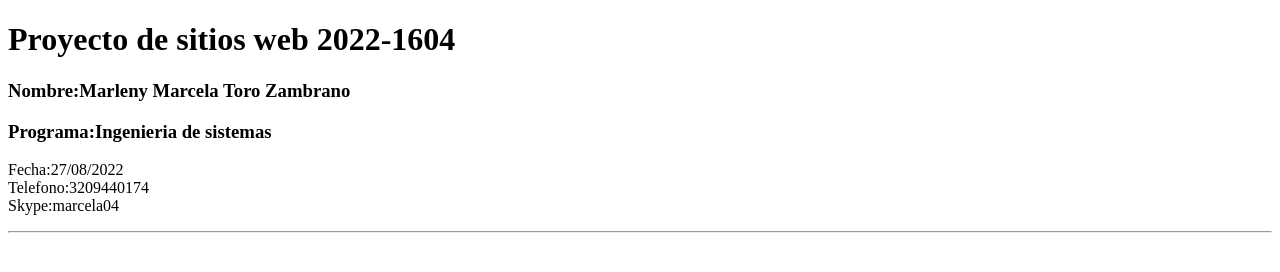
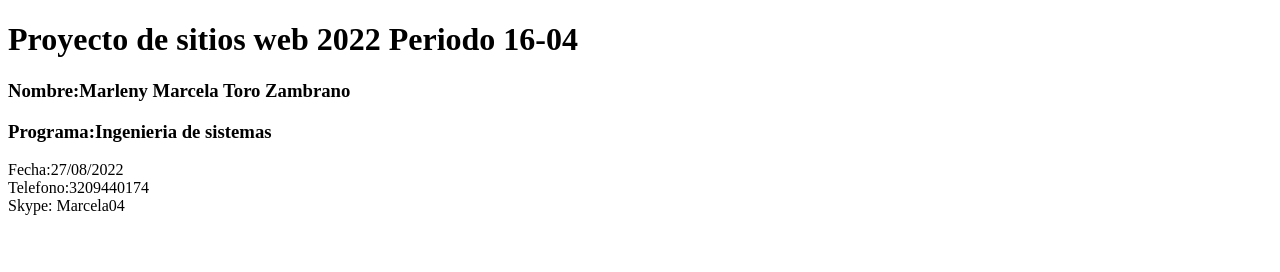
Before and after one commit to Marcela1006/DSW-Marcela-Zambrano, a plain HTML site: page index.html in a window 1280 px wide. Drawn offline with Linux system fonts and the light colour scheme.

Commit message:
se realizo cambios de inicio
se añadio un archivo de codex

```diff
--- a/index.html
+++ b/index.html
@@ -7,18 +7,14 @@
     <title>Document</title>
 </head>
 <body>
-  <h1>Proyecto de sitios web 2022-1604</h1>
+  <h1>Proyecto de sitios web 2022 Periodo 16-04</h1>
   <h3>Nombre:Marleny Marcela Toro Zambrano</h3>
   <h3>Programa:Ingenieria de sistemas</h3>
   <p>Fecha:27/08/2022 <br>
 
-  Telefono:3209440174 <br>
-  Skype:marcela04
+    Telefono:3209440174 <br>
+    Skype: Marcela04
 
-  <p>
-
-    <hr>
-
-
+  </p>
 </body>
 </html>
```
